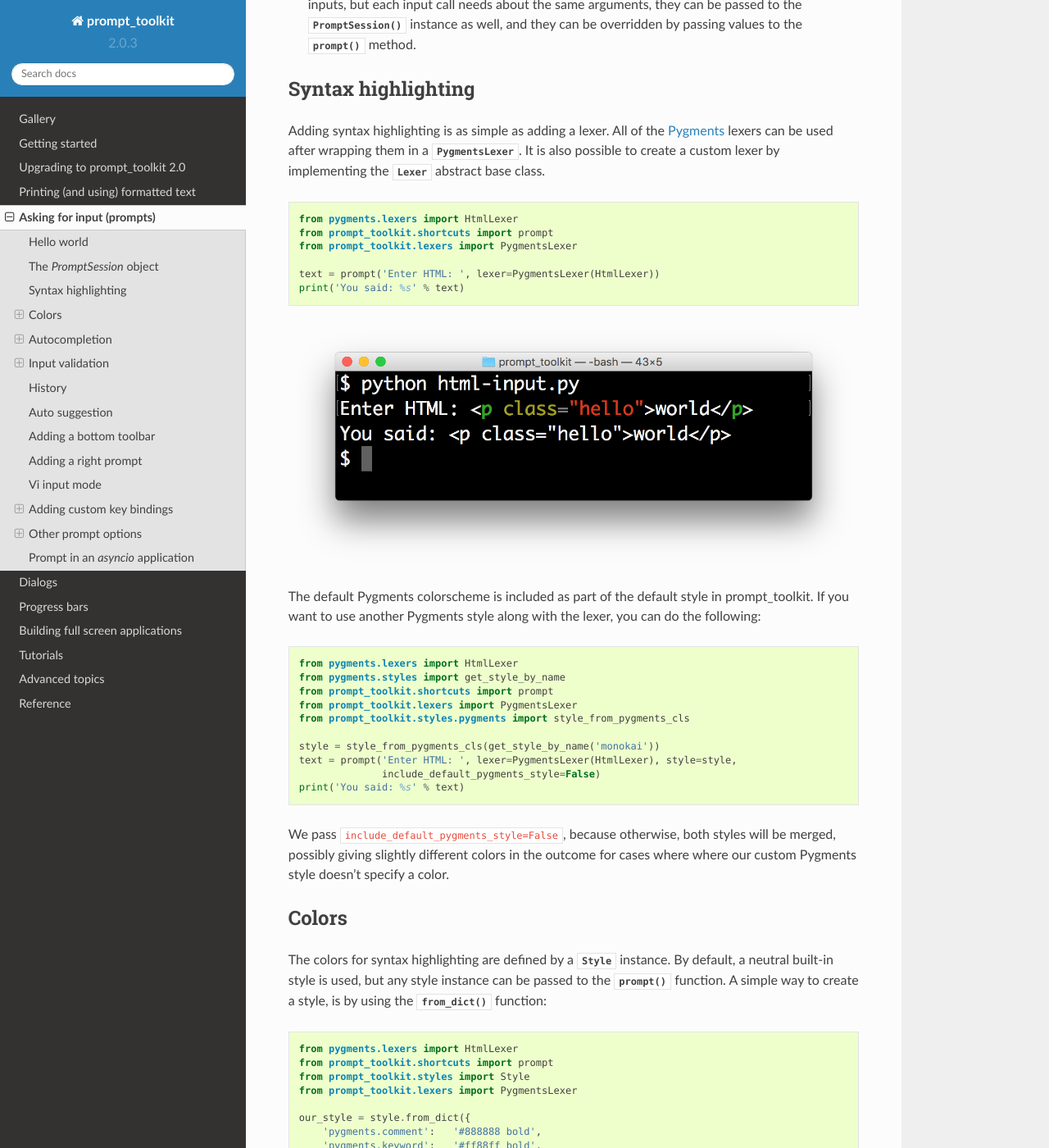
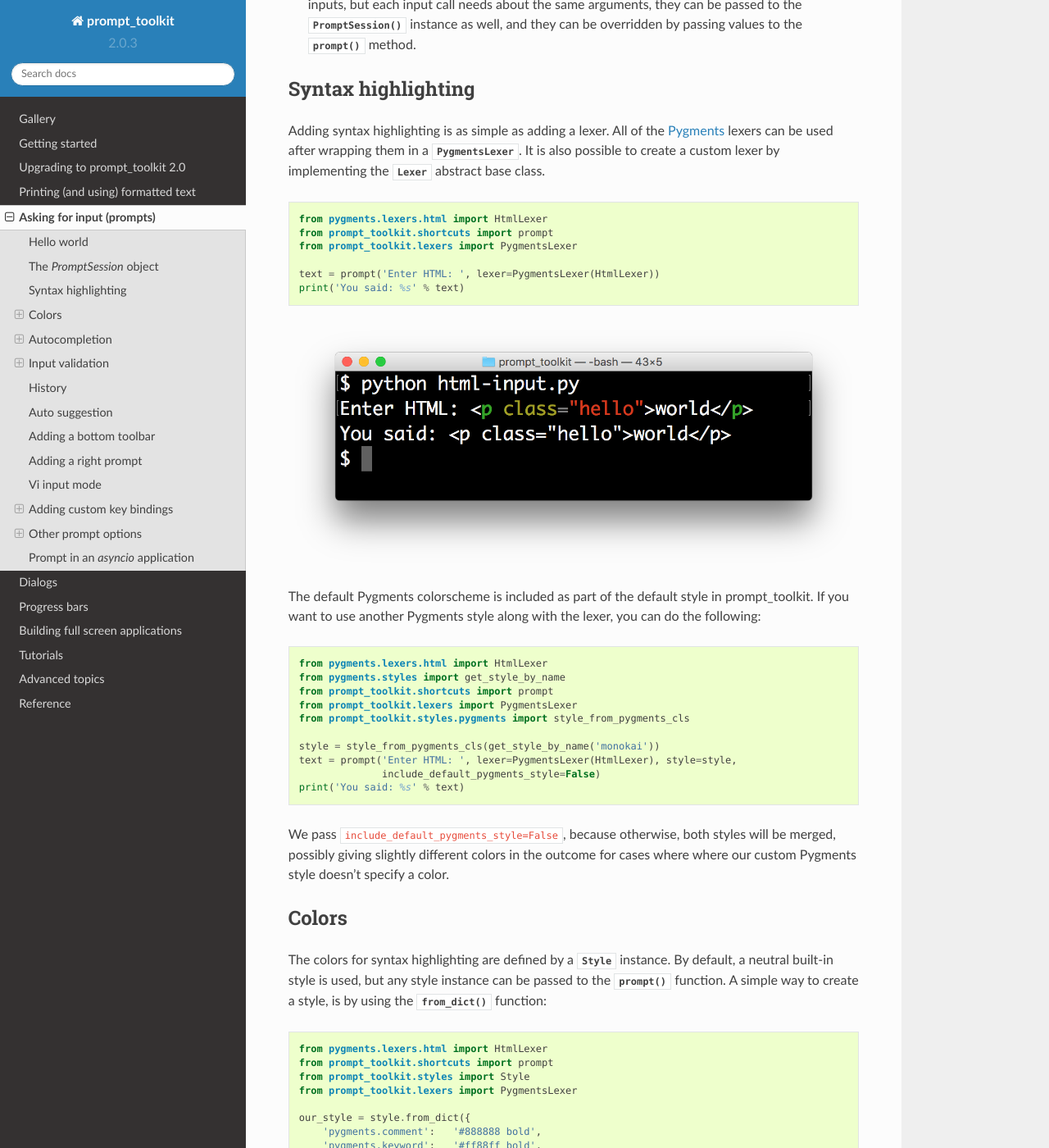
Before and after one commit to dbcli/pgcli, a Sphinx documentation site: the page built from docs/pages/asking_for_input.rst, in a window 1280 px wide and 1400 px high, scrolled down 1602 px. Shown: the whole window at 82% size. Built offline with Sphinx 7.4.7 and the Read the Docs theme 2.0.0, drawn with Linux system fonts in a browser that asks for light colours; some of the changed text lies outside the part shown.

Commit message:
Makes pygments lexers imports explicit to avoid confusing error warnings in IDE's like PyCharm.

```diff
--- a/docs/pages/asking_for_input.rst
+++ b/docs/pages/asking_for_input.rst
@@ -90,7 +90,7 @@ base class.
 
 .. code:: python
 
-    from pygments.lexers import HtmlLexer
+    from pygments.lexers.html import HtmlLexer
     from prompt_toolkit.shortcuts import prompt
     from prompt_toolkit.lexers import PygmentsLexer
 
@@ -105,7 +105,7 @@ you can do the following:
 
 .. code:: python
 
-    from pygments.lexers import HtmlLexer
+    from pygments.lexers.html import HtmlLexer
     from pygments.styles import get_style_by_name
     from prompt_toolkit.shortcuts import prompt
     from prompt_toolkit.lexers import PygmentsLexer
@@ -134,7 +134,7 @@ function:
 
 .. code:: python
 
-    from pygments.lexers import HtmlLexer
+    from pygments.lexers.html import HtmlLexer
     from prompt_toolkit.shortcuts import prompt
     from prompt_toolkit.styles import Style
     from prompt_toolkit.lexers import PygmentsLexer
@@ -178,7 +178,7 @@ Creating a custom style could be done like this:
     from prompt_toolkit.lexers import PygmentsLexer
 
     from pygments.styles.tango import TangoStyle
-    from pygments.lexers import HtmlLexer
+    from pygments.lexers.html import HtmlLexer
 
     our_style = merge_styles([
         style_from_pygments_cls(TangoStyle),
--- a/docs/pages/printing_text.rst
+++ b/docs/pages/printing_text.rst
@@ -230,7 +230,7 @@ Similarly, it is also possible to print the output of a Pygments lexer:
 
     import pygments
     from pygments.token import Token
-    from pygments.lexers import PythonLexer
+    from pygments.lexers.python import PythonLexer
 
     from prompt_toolkit.formatted_text import PygmentsTokens
     from prompt_toolkit import print_formatted_text
```
Also changed, not shown: docs/pages/tutorials/repl.rst (+4 -4 lines), 6 other files.
